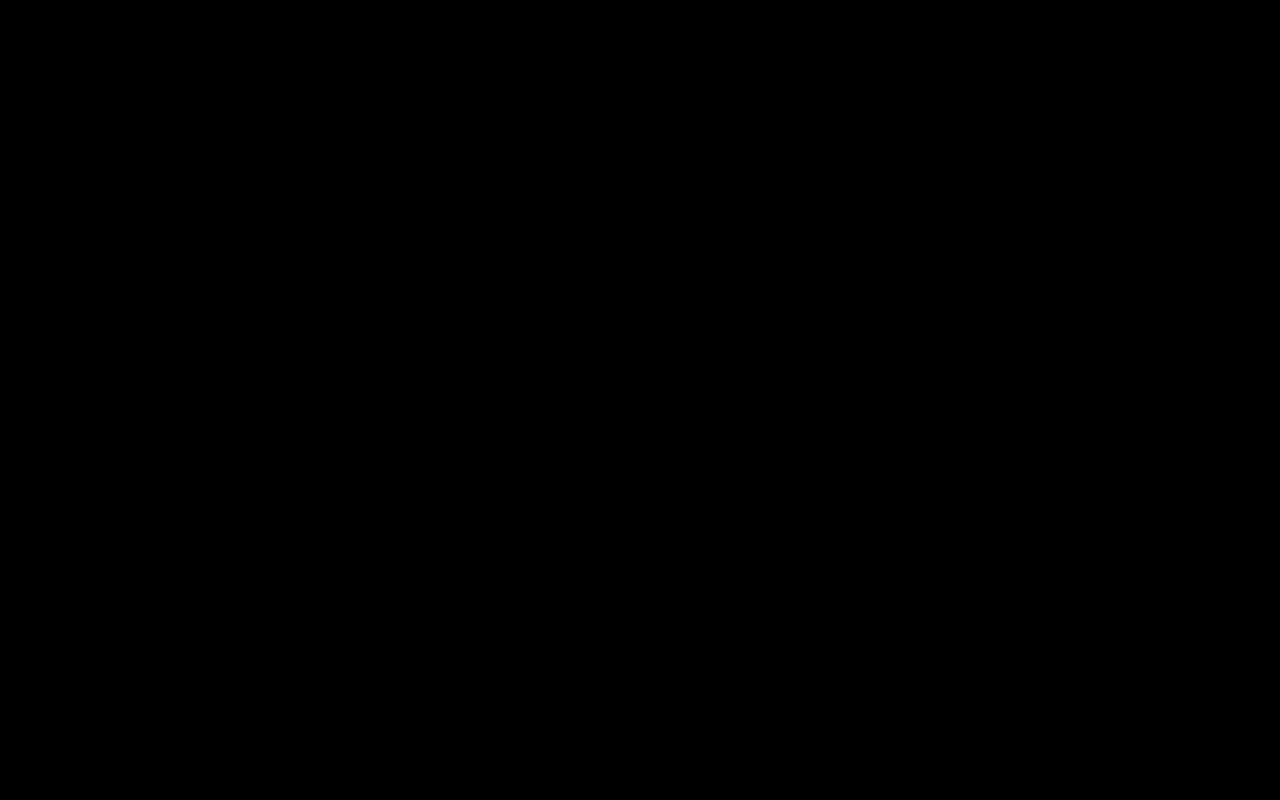
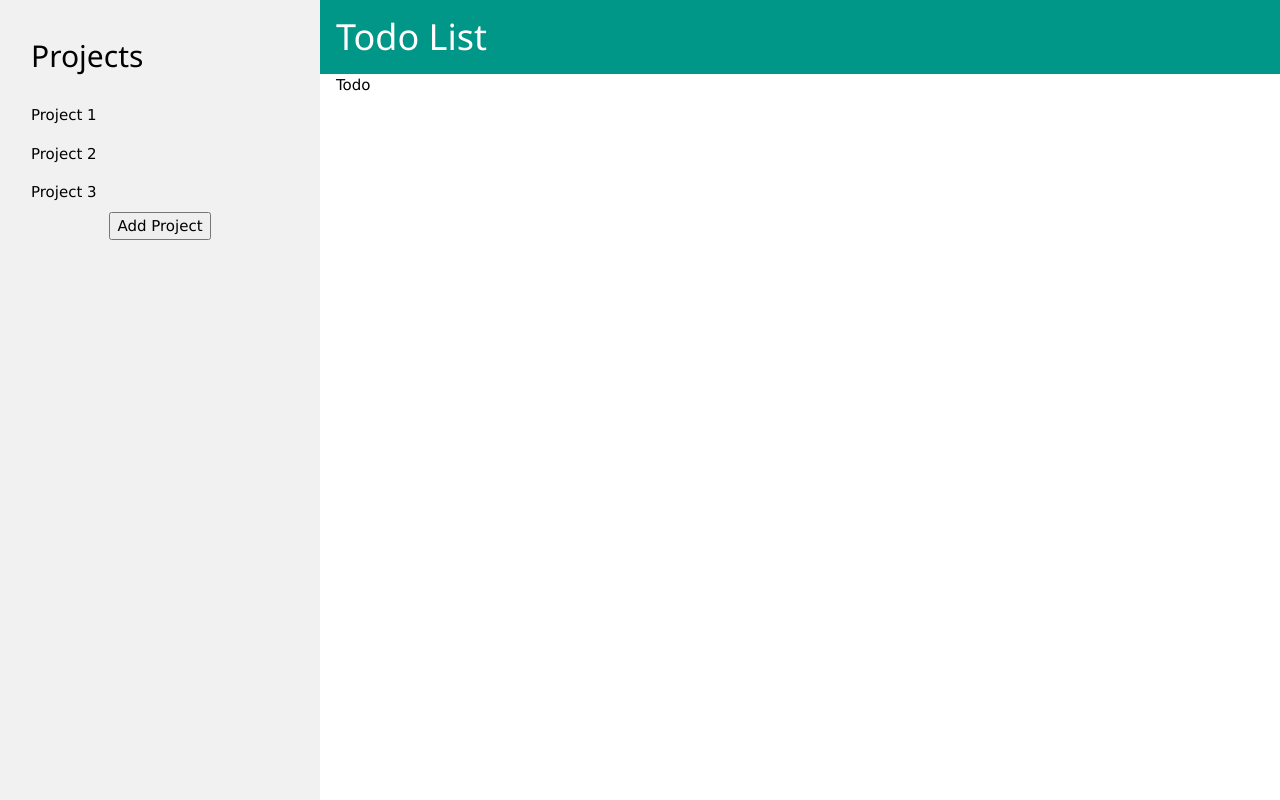
Before and after one commit to SheriNawaz/odin-todo, a website built with webpack: page src/template.html in a window 1280 px wide. Built offline with nearby package versions, Linux system fonts and the light colour scheme.

Commit message:
Implemented adding projects

```diff
--- a/src/index.js
+++ b/src/index.js
@@ -1 +1,58 @@
 import "./styles.css";
+
+class Todo {
+    constructor(title, description, dueDate, isComplete){
+        this.title = title;
+        this.description = description;
+        this.dueDate = dueDate;
+        this.isComplete = isComplete;
+    }
+}
+
+class Project {
+    constructor(todo, name){
+        this.todo = todo;
+        this.name = name;
+    }
+}
+
+const p1 = new Project("T", "Project 1");
+const p2 = new Project("T", "Project 2");
+const p3 = new Project("T", "Project 3");
+let projects = [];
+projects.push(p1);
+projects.push(p2);
+projects.push(p3);
+
+function displayProjects(){
+    const projectsContainer = document.getElementById("projects");
+    projectsContainer.innerHTML = "";
+    const title = document.createElement("h2");
+    title.innerHTML = "Projects";
+    title.classList.add("w3-bar-item");
+    projectsContainer.appendChild(title);
+    projects.forEach(project => {
+        const ptag = document.createElement("a");
+        ptag.innerHTML = project.name;
+        ptag.classList.add("w3-bar-item");
+        ptag.classList.add("w3-button");
+        projectsContainer.appendChild(ptag);
+    });
+    const addBtn = document.createElement("button");
+    addBtn.innerHTML = "Add Project";
+    addBtn.addEventListener("click", addProject);
+    projectsContainer.appendChild(addBtn);
+
+}
+
+function addProject(){
+    let projectName = prompt("Enter Name For Project: ")
+    if (projectName != null && projectName.trim() != ""){
+        let newProject = new Project("T", projectName);
+        projects.push(newProject);
+        displayProjects();
+    }
+}
+
+
+displayProjects();
--- /dev/null
+++ b/src/projects.js
@@ -0,0 +1,6 @@
+class Project {
+    constructor(todo, name){
+        this.todo = todo;
+        this.name = name;
+    }
+}
--- a/src/styles.css
+++ b/src/styles.css
@@ -1,3 +1,19 @@
-body {
-    background-color: black;
+/* ...existing code... */
+
+#projects {
+    display: flex;
+    flex-direction: column;
+    align-items: center; /* center contents horizontally */
+    padding: 1rem;
+    box-sizing: border-box;
+    height: 100vh; /* ensure sidebar fills viewport height so bottom alignment works */
 }
+
+.add-project-btn {
+    margin-top: auto; /* push button to bottom */
+    margin-bottom: 1rem; /* small space from bottom edge */
+    padding: 0.5rem 1rem;
+    width: calc(100% - 2rem); /* optional: make button not full width */
+    max-width: 180px;
+    text-align: center;
+}
--- a/src/template.html
+++ b/src/template.html
@@ -3,9 +3,19 @@
 <head>
     <meta charset="UTF-8">
     <meta name="viewport" content="width=device-width, initial-scale=1.0">
-    <title>Document</title>
+    <title>Todo List</title>
+    <link rel="stylesheet" href="https://www.w3schools.com/w3css/5/w3.css">
 </head>
 <body>
-
+    <div id="projects" class="w3-sidebar w3-light-grey w3-bar-block" style="width:25%">
+    </div>
+    <div style="margin-left:25%">
+        <div class="w3-container w3-teal">
+            <h1>Todo List</h1>
+        </div>
+        <div class="w3-container">
+            Todo
+        </div>
+    </div>
 </body>
 </html>
```
